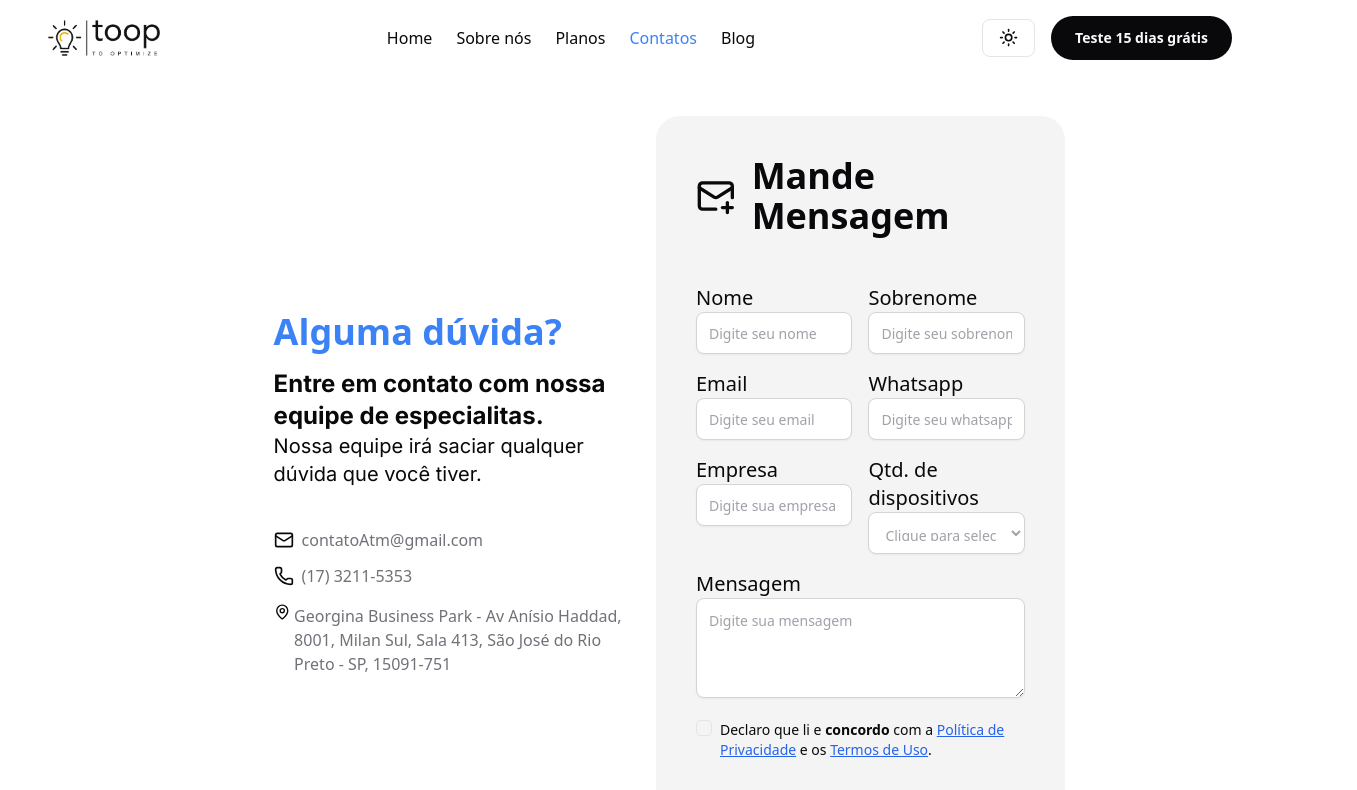
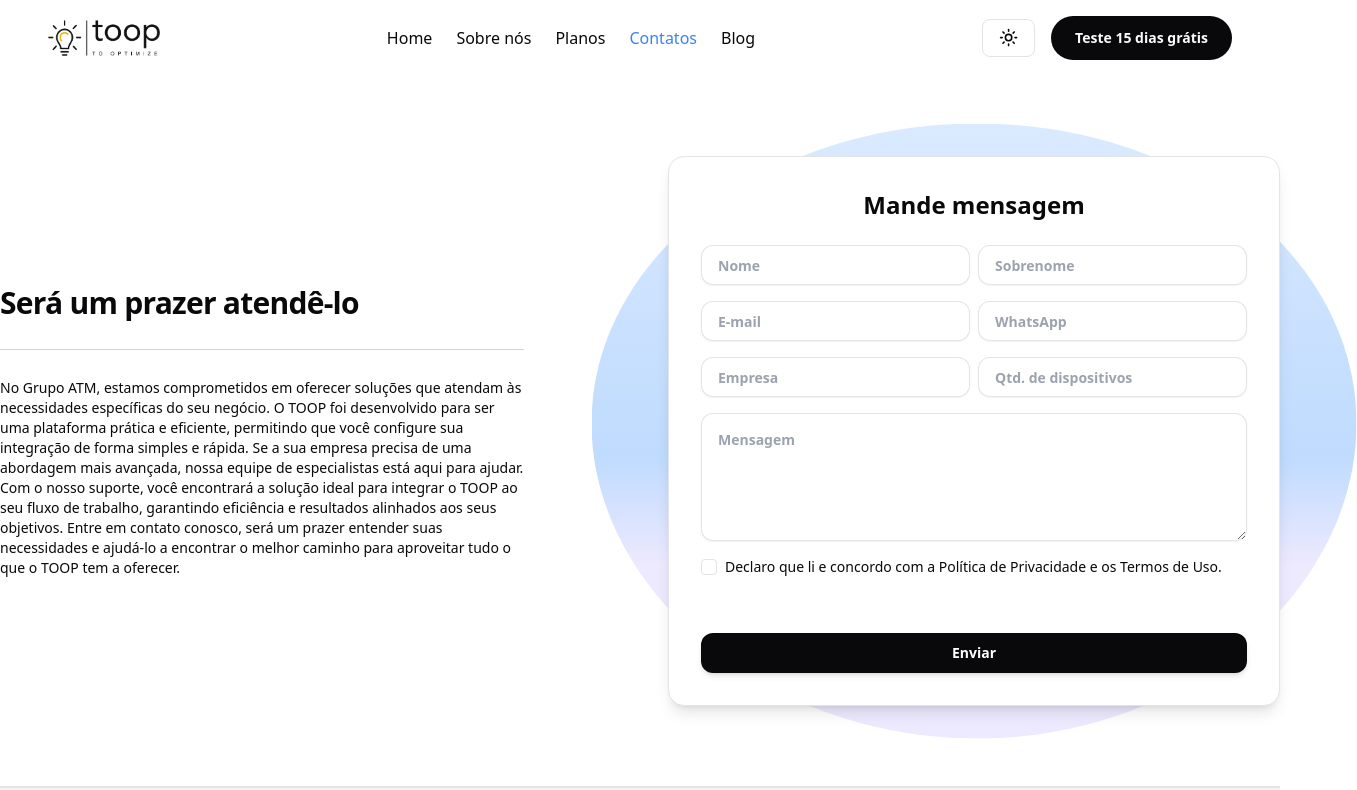
Before and after one commit to atmoutsourcing/toop-landing-page, a Next.js app: page /contacts in a window 1280 px wide. Shown: the top 790 px of the page, 1357 px wide, since content can reach past the window. Built offline with nearby package versions, Linux system fonts and the light colour scheme.

Commit message:
tela de contatos

```diff
--- a/src/app/contacts/page.tsx
+++ b/src/app/contacts/page.tsx
@@ -1,200 +1,108 @@
-import { Mail, MailPlus, MapPin, Phone } from 'lucide-react'
-import { Checkbox } from '../../components/ui/checkbox'
-import Link from 'next/link'
+import Image from 'next/image'
+import Ellipse from '../../../public/Ellipse.svg'
+import { Checkbox } from '@/components/ui/checkbox'
 
 export default function Contacts() {
   return (
-    <div className="flex flex-col">
-      <div className="flex flex-col items-center gap-8 p-10 md:flex-row">
-        <div className="flex w-auto flex-1 flex-col items-center justify-center gap-10 md:items-end">
-          <div className="gap-10 text-center md:w-[60%] md:text-left">
-            <div className="pb-4 font-sans text-4xl font-bold text-blue-500">
-              Alguma dúvida?
-            </div>
-            <div className="font-inter text-2xl font-bold">
-              Entre em contato com nossa equipe de especialitas.
-            </div>
-            <div className="font-inter text-xl">
-              Nossa equipe irá saciar qualquer dúvida que você tiver.
-            </div>
+    <div className="mx-auto mb-20 mt-20 flex max-w-[1440px] items-center gap-36">
+      <div className="flex flex-col gap-3">
+        <span className="text-3xl font-bold tracking-tight">
+          Será um prazer atendê-lo
+        </span>
+
+        <hr className="my-4 border-t border-zinc-300 dark:border-zinc-600" />
+
+        <p className="text-sm">
+          No Grupo ATM, estamos comprometidos em oferecer soluções que atendam
+          às necessidades específicas do seu negócio. O TOOP foi desenvolvido
+          para ser uma plataforma prática e eficiente, permitindo que você
+          configure sua integração de forma simples e rápida. Se a sua empresa
+          precisa de uma abordagem mais avançada, nossa equipe de especialistas
+          está aqui para ajudar. Com o nosso suporte, você encontrará a solução
+          ideal para integrar o TOOP ao seu fluxo de trabalho, garantindo
+          eficiência e resultados alinhados aos seus objetivos. Entre em contato
+          conosco, será um prazer entender suas necessidades e ajudá-lo a
+          encontrar o melhor caminho para aproveitar tudo o que o TOOP tem a
+          oferecer.
+        </p>
       </div>
 
-          <div className="flex flex-col text-left md:w-[60%]">
-            <div className="mb-3 flex flex-row items-center gap-2">
-              <Mail size={20} />
-              <p className="text-sx text-zinc-500">contatoAtm@gmail.com</p>
-            </div>
+      <div className="relative flex items-center">
+        <Image src={Ellipse} alt="ellipse" className="absolute scale-125" />
+        <div className="inset-0 z-10 flex items-center justify-center">
+          <div className="bg-b-zinc-200 h-[550px] w-[612px] max-w-[652px] flex-col rounded-2xl border bg-white p-8 shadow-lg">
+            <h1 className="flex justify-center text-2xl font-bold">
+              Mande mensagem
+            </h1>
 
-            <div className="flex flex-row items-center gap-2">
-              <Phone size={20} />
-              <p className="text-sx text-zinc-500">(17) 3211-5353</p>
-            </div>
+            <form className="mt-6 flex flex-col gap-4">
+              <div className="flex flex-row gap-2">
+                <input
+                  id="email"
+                  type="text"
+                  placeholder="Nome"
+                  className="h-10 w-full rounded-xl border border-b-zinc-200 p-4 text-sm font-medium text-zinc-800 shadow-sm outline-none placeholder:font-bold dark:bg-zinc-700 placeholder:dark:text-zinc-500"
+                />
 
-            <div className="mt-1 flex flex-row gap-1">
-              <MapPin size={40} />
-              <p className="text-sx mt-3 text-zinc-500">
-                Georgina Business Park - Av Anísio Haddad, 8001, Milan Sul, Sala
-                413, São José do Rio Preto - SP, 15091-751
-              </p>
-            </div>
-          </div>
-        </div>
-
-        <div className="w-full md:flex-1">
-          <div className="flex min-h-[600px] w-full flex-col gap-2 rounded-3xl bg-zinc-100 p-4 dark:bg-shapePrimary md:w-[70%] md:p-10">
-            <div className="flex flex-row items-center justify-center gap-4 md:gap-4">
-              <MailPlus size={48} />
-              <h1 className="text-2xl font-bold md:text-4xl">Mande Mensagem</h1>
-            </div>
-
-            <div className="flex flex-col gap-4 pt-10">
-              <div className="flex flex-col gap-4 md:flex-row md:gap-4">
-                <div className="flex flex-1 flex-col">
-                  <label
-                    htmlFor="name"
-                    className="font-sans text-base md:text-xl"
-                  >
-                    Nome
-                  </label>
                 <input
-                    id="name"
+                  id="email"
                   type="text"
-                    placeholder="Digite seu nome"
-                    className="h-[42px] w-full rounded-lg border border-zinc-300 bg-white p-3 text-sm text-zinc-950 placeholder-zinc-400 shadow-sm focus:border-blue-500 focus:outline-none focus:ring-2 focus:ring-blue-500"
+                  placeholder="Sobrenome"
+                  className="h-10 w-full rounded-xl border border-b-zinc-200 p-4 text-sm font-medium text-zinc-800 shadow-sm outline-none placeholder:font-bold dark:bg-zinc-700 placeholder:dark:text-zinc-500"
                 />
               </div>
 
-                <div className="flex flex-1 flex-col">
-                  <label
-                    htmlFor="surname"
-                    className="font-sans text-base md:text-xl"
-                  >
-                    Sobrenome
-                  </label>
-                  <input
-                    id="surname"
-                    type="text"
-                    placeholder="Digite seu sobrenome"
-                    className="h-[42px] w-full rounded-lg border border-zinc-300 bg-white p-3 text-sm text-zinc-950 placeholder-zinc-400 shadow-sm focus:border-blue-500 focus:outline-none focus:ring-2 focus:ring-blue-500"
-                  />
-                </div>
-              </div>
-
-              <div className="flex flex-col gap-4 md:flex-row md:gap-4">
-                <div className="flex flex-1 flex-col">
-                  <label
-                    htmlFor="email"
-                    className="font-sans text-base md:text-xl"
-                  >
-                    Email
-                  </label>
+              <div className="flex flex-row gap-2">
                 <input
                   id="email"
-                    type="email"
-                    placeholder="Digite seu email"
-                    className="h-[42px] w-full rounded-lg border border-zinc-300 bg-white p-3 text-sm text-zinc-950 placeholder-zinc-400 shadow-sm focus:border-blue-500 focus:outline-none focus:ring-2 focus:ring-blue-500"
+                  type="text"
+                  placeholder="E-mail"
+                  className="h-10 w-full rounded-xl border border-b-zinc-200 p-4 text-sm font-medium text-zinc-800 shadow-sm outline-none placeholder:font-bold dark:bg-zinc-700 placeholder:dark:text-zinc-500"
+                />
+
+                <input
+                  id="email"
+                  type="text"
+                  placeholder="WhatsApp"
+                  className="h-10 w-full rounded-xl border border-b-zinc-200 p-4 text-sm font-medium text-zinc-800 shadow-sm outline-none placeholder:font-bold dark:bg-zinc-700 placeholder:dark:text-zinc-500"
                 />
               </div>
 
-                <div className="flex flex-1 flex-col">
-                  <label
-                    htmlFor="whatsapp"
-                    className="font-sans text-base md:text-xl"
-                  >
-                    Whatsapp
-                  </label>
+              <div className="flex flex-row gap-2">
                 <input
-                    id="whatsapp"
+                  id="email"
                   type="text"
-                    placeholder="Digite seu whatsapp"
-                    className="h-[42px] w-full rounded-lg border border-zinc-300 bg-white p-3 text-sm text-zinc-950 placeholder-zinc-400 shadow-sm focus:border-blue-500 focus:outline-none focus:ring-2 focus:ring-blue-500"
+                  placeholder="Empresa"
+                  className="h-10 w-full rounded-xl border border-b-zinc-200 p-4 text-sm font-medium text-zinc-800 shadow-sm outline-none placeholder:font-bold dark:bg-zinc-700 placeholder:dark:text-zinc-500"
                 />
-                </div>
-              </div>
 
-              <div className="flex flex-col gap-4 md:flex-row md:gap-4">
-                <div className="flex flex-1 flex-col">
-                  <label
-                    htmlFor="company"
-                    className="font-sans text-base md:text-xl"
-                  >
-                    Empresa
-                  </label>
                 <input
-                    id="company"
+                  id="email"
                   type="text"
-                    placeholder="Digite sua empresa"
-                    className="h-[42px] w-full rounded-lg border border-zinc-300 bg-white p-3 text-sm text-zinc-950 placeholder-zinc-400 shadow-sm focus:border-blue-500 focus:outline-none focus:ring-2 focus:ring-blue-500"
+                  placeholder="Qtd. de dispositivos"
+                  className="h-10 w-full rounded-xl border border-b-zinc-200 p-4 text-sm font-medium text-zinc-800 shadow-sm outline-none placeholder:font-bold dark:bg-zinc-700 placeholder:dark:text-zinc-500"
                 />
               </div>
 
-                <div className="flex flex-1 flex-col">
-                  <label
-                    htmlFor="devices"
-                    className="font-sans text-base md:text-xl"
-                  >
-                    Qtd. de dispositivos
-                  </label>
-                  <select
-                    defaultValue="0"
-                    id="devices"
-                    className="h-[42px] w-full rounded-lg border border-zinc-300 bg-white p-3 text-sm text-zinc-400 shadow-sm focus:border-blue-500 focus:text-zinc-950 focus:outline-none focus:ring-2 focus:ring-blue-500"
-                  >
-                    <option className="text-zinc-400" value="0" disabled>
-                      Clique para selecionar
-                    </option>
-                    <option value="option1">5 a 50</option>
-                    <option value="option2">51 a 100</option>
-                    <option value="option3">101 a 200</option>
-                    <option value="option4">201 a 400</option>
-                    <option value="option5">500 a 1000</option>
-                    <option value="option6">1000+</option>
-                  </select>
-                </div>
+              <textarea
+                id="remarks"
+                placeholder="Mensagem"
+                className="h-32 w-full rounded-xl border border-b-zinc-200 p-4 text-sm font-medium text-zinc-800 shadow-sm outline-none placeholder:font-bold dark:bg-zinc-700 placeholder:dark:text-zinc-500"
+              />
+
+              <div className="flex items-center gap-2">
+                <Checkbox id="terms1" />
+
+                <span className="text-sm">
+                  Declaro que li e concordo com a Política de Privacidade e os
+                  Termos de Uso.
+                </span>
               </div>
 
-              <div className="flex-1">
-                <label
-                  htmlFor="message"
-                  className="font-sans text-base md:text-xl"
-                >
-                  Mensagem
-                </label>
-                <textarea
-                  id="message"
-                  placeholder="Digite sua mensagem"
-                  className="min-h-[100px] w-full rounded-lg border border-zinc-300 bg-white p-3 text-sm text-zinc-950 placeholder-zinc-400 shadow-sm focus:border-blue-500 focus:outline-none focus:ring-2 focus:ring-blue-500"
-                />
-              </div>
-
-              <div className="flex space-x-2">
-                <Checkbox id="terms1" />
-                <div className="grid leading-none">
-                  <label htmlFor="terms1" className="text-sm">
-                    Declaro que li e <span className="font-bold">concordo</span>{' '}
-                    com a{' '}
-                    <Link
-                      href=""
-                      className="text-blue-600 underline transition duration-300 ease-in-out hover:text-blue-800"
-                    >
-                      Política de Privacidade
-                    </Link>{' '}
-                    e os{' '}
-                    <Link
-                      href=""
-                      className="text-blue-600 underline transition duration-300 ease-in-out hover:text-blue-800"
-                    >
-                      Termos de Uso
-                    </Link>
-                    .
-                  </label>
-                </div>
-              </div>
-
-              <button className="focus:shadow-outline mt-4 w-full rounded-lg bg-blue-600 px-4 py-2 font-bold text-white hover:bg-blue-700 focus:outline-none">
+              <button className="bg-b-zinc-400 left-1/2 mt-10 h-10 w-full rounded-xl bg-zinc-950 text-sm font-bold text-white shadow-md hover:bg-zinc-800">
                 Enviar
               </button>
-            </div>
+            </form>
           </div>
         </div>
       </div>
--- a/src/app/plans/page.tsx
+++ b/src/app/plans/page.tsx
@@ -1,3 +1,3 @@
 export default function Plans() {
-  return <div className="w-full">plans</div>
+  return <h1>Plans</h1>
 }
```
Also changed, not shown: public/Ellipse.svg (added). Lines whose indentation alone changed are shown as unchanged.
